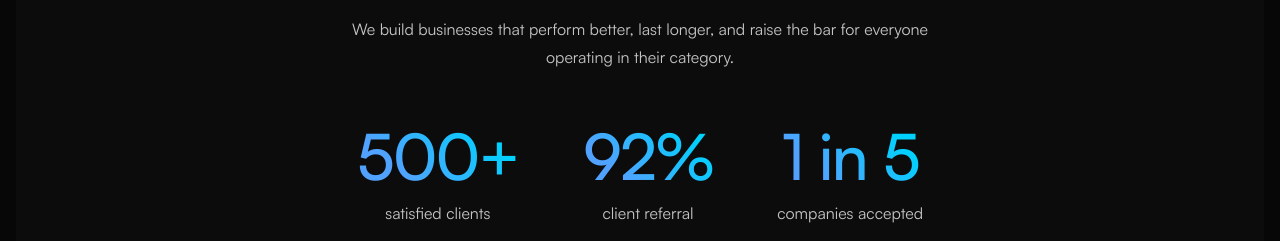
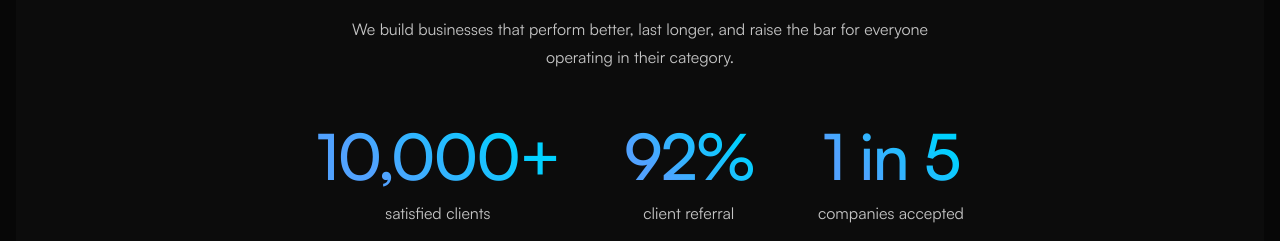
Before and after one commit to Cozmiq-Codes/nuwat, a Next.js app: page / in a window 1280 px wide. Shown: the part 4144-4385 px from the top of the page. Built offline with nearby package versions, Linux system fonts and the light colour scheme.

Commit message:
update(stats-section): content and layout changed

```diff
--- a/components/home/stats/StatsSection.tsx
+++ b/components/home/stats/StatsSection.tsx
@@ -38,7 +38,7 @@ const StatsSection = () => {
                   "heading-span text-[48px] lg:text-[64px] font-medium leading-[1.2] lg:leading-[72px] tracking-[-1.677px]"
                 }
               >
-                500+
+               10,000+
               </h3>
               <p
                 className={
```
